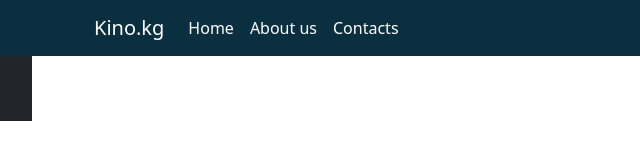
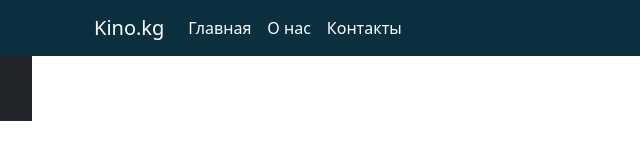
Before and after one commit to snzhr/Movie-web-app, a plain HTML site: page index.html in a window 1280 px wide. Shown: the full height of the page, 0-640 px from the left. Drawn offline with nearby package versions, Linux system fonts and the light colour scheme; no server answers.

Commit message:
nav changed

```diff
--- a/index.html
+++ b/index.html
@@ -22,13 +22,13 @@
               <div class="collapse navbar-collapse col-4" id="navbarsExample05">
                 <ul class="navbar-nav me-auto mb-2 mb-lg-0">
                   <li class="nav-item">
-                    <a class="nav-link text-white" href="#">Home</a>
+                    <a class="nav-link text-white" href="#">Главная</a>
                   </li>
                   <li class="nav-item">
-                    <a class="nav-link text-white" href="#">About us</a>
+                    <a class="nav-link text-white" href="#">О нас</a>
                   </li>
                   <li class="nav-item">
-                    <a class="nav-link text-white" href="#">Contacts</a>
+                    <a class="nav-link text-white" href="#">Контакты</a>
                   </li>
                 </ul>
                 <form id="searchForm" class="col-lg-6">
```
